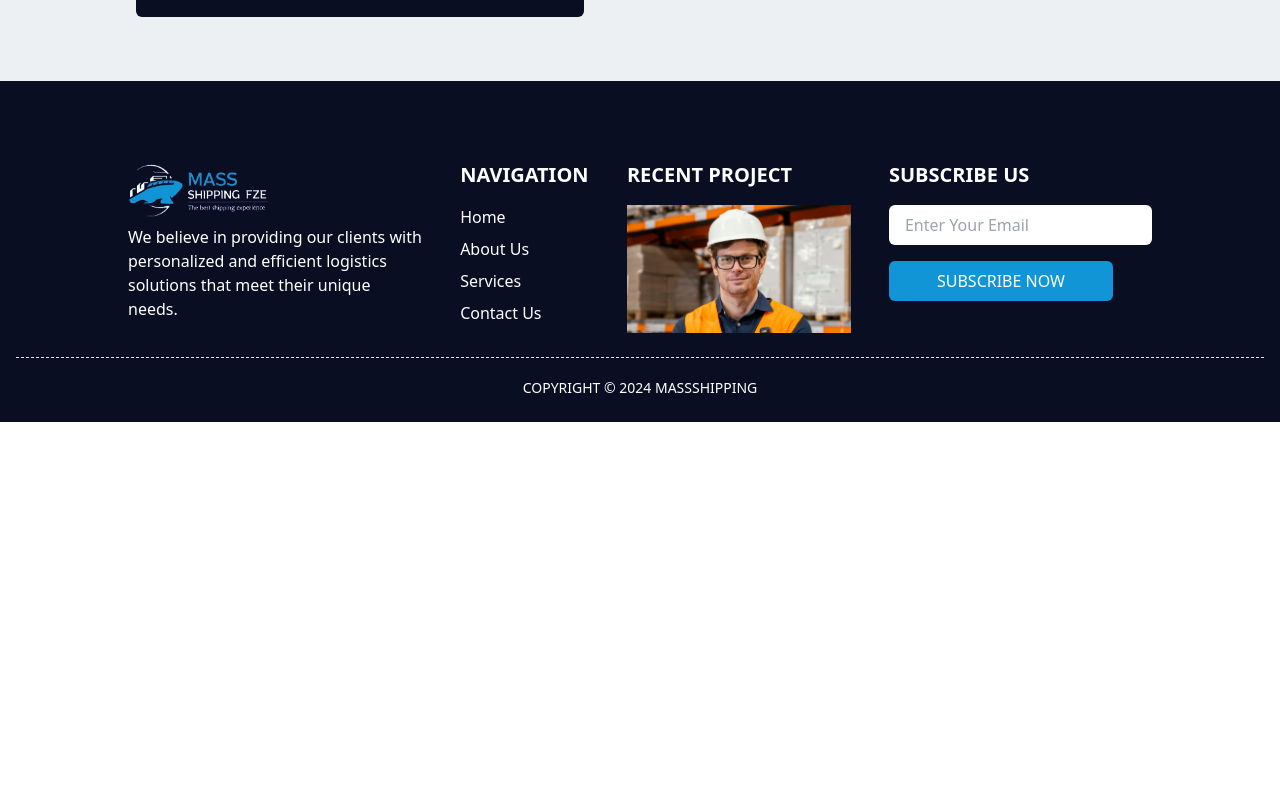
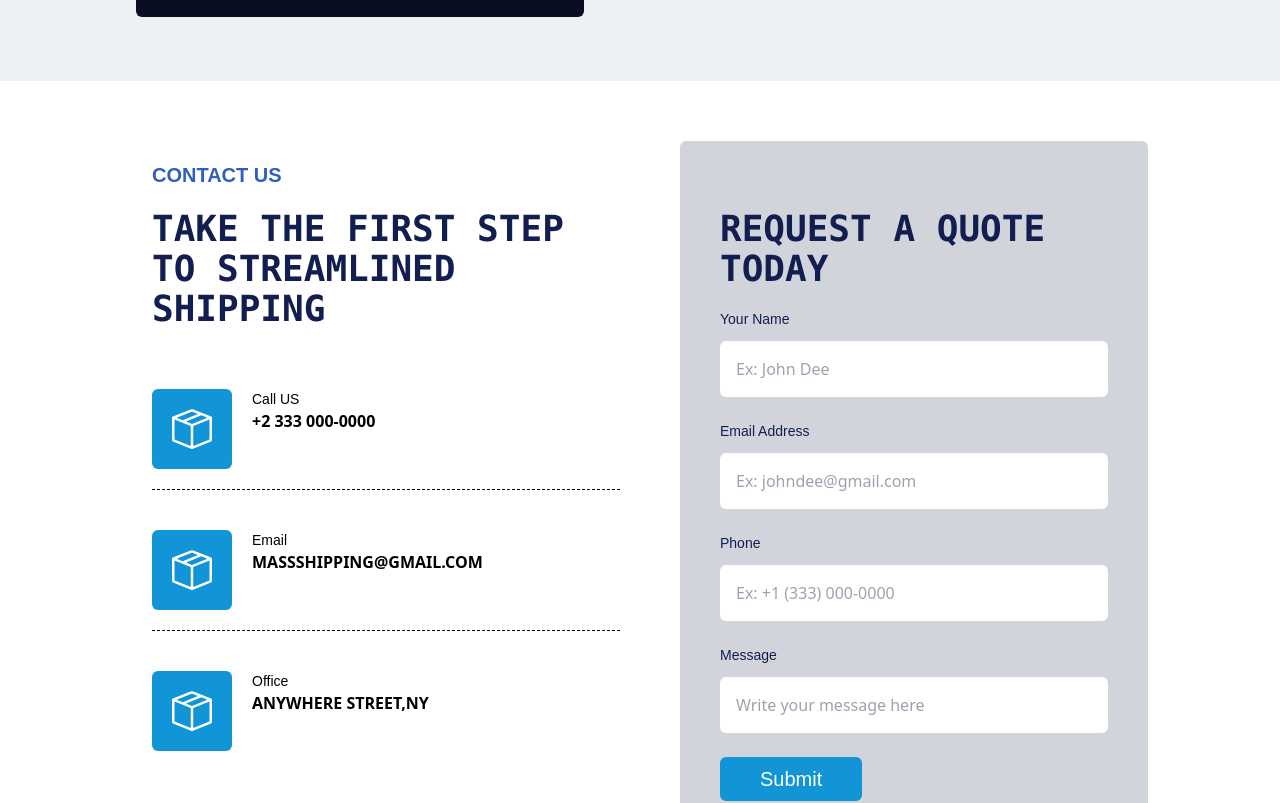
Before and after one commit to shifin424/mass-shipping-fze-task, a React (Vite) app: page / in a window 1280 px wide. Shown: the part 5040-5843 px from the top of the page. Before the commit the page ends 5462 px from the top, so only its background shows below. Built offline with nearby package versions, Linux system fonts and the light colour scheme.

Commit message:
created contactUs section

```diff
--- /dev/null
+++ b/src/components/ContactUs.jsx
@@ -0,0 +1,91 @@
+import { BsBoxSeam } from "react-icons/bs";
+import InputField from "./InputField";
+import Button from "./Button";
+
+const ContactUs = () => {
+    return (
+        <div id="contactUs" className="flex flex-col md:flex-row bg-white p-5 md:pt-10 md:pb-10 md:px-28">
+            <div className="md:flex-1 bg-white p-5 md:p-10">
+                <div>
+                    <p className="text-[#305fbe] font-semibold font-poppins text-sm md:text-xl">CONTACT US</p>
+                    <h1 className="text-[#121d50] gap-x-4 text-lg md:text-xl mt-5 lg:text-4xl font-mono font-bold">
+                        TAKE THE FIRST STEP <br /> TO STREAMLINED <br />
+                        SHIPPING
+                    </h1>
+                </div>
+                <div className="border-b border-black border-dashed flex mt-5 pb-5 pt-10 ">
+                    <div className="bg-[#1195d6] rounded-md w-20 h-20 flex justify-center items-center">
+                        <BsBoxSeam className="text-white w-10 h-10" />
+                    </div>
+                    <div className="ml-5">
+                        <h4 className="font-poppins text-sm">Call US</h4>
+                        <h1 className="font-bold text-black">+2 333 000-0000</h1>
+                    </div>
+                </div>
+                <div className="border-b border-black border-dashed pb-5 flex mt-10 ">
+                    <div className="bg-[#1195d6] rounded-md w-20 h-20 flex justify-center items-center">
+                        <BsBoxSeam className="text-white w-10 h-10" />
+                    </div>
+                    <div>
+                        <div className="ml-5">
+                            <h4 className="font-poppins text-sm">Email</h4>
+                            <h1 className="font-bold text-black">MASSSHIPPING@GMAIL.COM</h1>
+                        </div>
+                    </div>
+                </div>
+                <div className="flex mt-10 ">
+                    <div className="bg-[#1195d6] rounded-md w-20 h-20 flex justify-center items-center">
+                        <BsBoxSeam className="text-white w-10 h-10" />
+                    </div>
+                    <div className="ml-5">
+                        <h4 className="font-poppins text-sm">Office</h4>
+                        <h1 className="font-bold text-black">ANYWHERE STREET,NY</h1>
+                    </div>
+                </div>
+            </div>
+            <div className="md:flex-1 white p-5">
+                <div className="bg-gray-300 rounded-md p-5 md:p-10 h-auto">
+                    <div>
+                        <h1 className="text-[#121d50] gap-x-4 text-lg md:text-xl pt-7 lg:text-4xl font-mono font-bold">
+                            REQUEST A QUOTE TODAY
+                        </h1>
+                    </div>
+                    <div className="mt-5 flex flex-col gap-y-2">
+                        <InputField
+                            label="Your Name"
+                            type="text"
+                            placeholder="Ex: John Dee"
+                            className="rounded-md w-full p-4"
+                        />
+                        <InputField
+                            label="Email Address"
+                            type="email"
+                            placeholder="Ex: johndee@gmail.com"
+                            className="rounded-md w-full p-4"
+                        />
+                        <InputField
+                            label="Phone"
+                            type="tel"
+                            placeholder="Ex: +1 (333) 000-0000"
+                            className="rounded-md w-full p-4"
+                        />
+                        <InputField
+                            label="Message"
+                            type="textarea"
+                            placeholder="Write your message here"
+                            className="rounded-md w-full p-4"
+                        />
+                        <div>
+                            <Button
+                                className="bg-[#1195d6] font-poppins text-xl text-white px-10 rounded-md py-2"
+                                label="Submit"
+                            />
+                        </div>
+                    </div>
+                </div>
+            </div>
+        </div>
+    );
+};
+
+export default ContactUs;
--- /dev/null
+++ b/src/components/InputField.jsx
@@ -0,0 +1,19 @@
+// InputField.js
+import React from 'react';
+
+const InputField = ({ label, type, placeholder, value, onChange, className }) => {
+    return (
+        <div className="mb-4">
+            <label className="block text-[#121d50] mb-3 text-sm font-poppins">{label}</label>
+            <input
+                type={type}
+                className={className}
+                placeholder={placeholder}
+                value={value}
+                onChange={onChange}
+            />
+        </div>
+    );
+};
+
+export default InputField;
--- a/src/components/NavBar.jsx
+++ b/src/components/NavBar.jsx
@@ -40,7 +40,7 @@ const NavBar = () => {
                     <Link to="gallery" spy={true} smooth={true} duration={800} offset={-70}>
                         <li className="text-white  hover:text-[#3951ca] cursor-pointer hidden md:block">GALLERY</li>
                     </Link>
-                    <Link to="banner" spy={true} smooth={true} duration={800} offset={-70}>
+                    <Link to="contactUs" spy={true} smooth={true} duration={800} offset={-70}>
                         <li className="text-white hover:text-[#3951ca] cursor-pointer hidden md:block">CONTACT US</li>
                     </Link>
                 </ul>
@@ -62,7 +62,7 @@ const NavBar = () => {
                         <Link to="gallery" spy={true} smooth={true} duration={800} offset={-70}>
                             <li className="px-4 py-2 hover:bg-blue-200">GALLERY</li>
                         </Link>
-                        <Link to="banner" spy={true} smooth={true} duration={800} offset={-70}>
+                        <Link to="contactUs" spy={true} smooth={true} duration={800} offset={-60}>
                             <li className="px-4 py-2 hover:bg-blue-200">CONTACT US</li>
                         </Link>
                     </ul>
--- a/src/pages/HomePage.jsx
+++ b/src/pages/HomePage.jsx
@@ -8,6 +8,7 @@ import Brands from "../components/Brands";
 import Services from "../components/Services";
 import VideoSection from "../components/VideoSection";
 import Footer from "../components/Footer";
+import ContactUs from "../components/ContactUs";
 
 const HomePage = () => {
     return (
@@ -21,6 +22,7 @@ const HomePage = () => {
             <HowItWorksSection/>
             <VideoSection/>
             <Testimonial/>
+            <ContactUs/>
             <Footer/>
         </div>
     )
```
